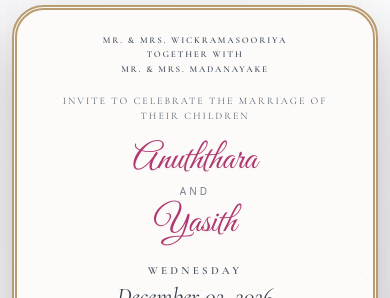
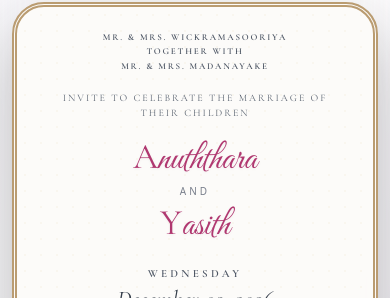
Before and after one commit to KaviniWickramasooriya/Wedding_App, a React (Create React App) app: page / in a window 390 px wide. Both pictures are taken after a click on the button "OPEN INVITATION". Shown: the part 156-454 px from the top of the page. Built offline with nearby package versions, Linux system fonts and the light colour scheme.

Commit message:
Enhance auto-scroll effect for website stage and optimize for mobile devices; update InvitationCard styles for improved text presentation

```diff
--- a/src/App.js
+++ b/src/App.js
@@ -21,29 +21,38 @@ export default function App() {
 
   const audioRef = useRef(new Audio("/music/background.mp3"));
 
-  // Auto-scroll effect once the website stage is active
+  // Robust Auto-scroll effect optimized for all devices including iPhones
   useEffect(() => {
     if (stage !== "website") return;
 
     let scrollInterval;
+    let frameId;
+
     const startTimeout = setTimeout(() => {
-      scrollInterval = setInterval(() => {
-        window.scrollBy({ top: 2, behavior: "smooth" });
-      }, 15);
-    }, 1500);
+      // Use requestAnimationFrame to ensure smooth mobile painting before starting scroll
+      frameId = requestAnimationFrame(() => {
+        scrollInterval = setInterval(() => {
+          window.scrollBy({ top: 3, behavior: "smooth" });
+        }, 20);
+      });
+    }, 1200);
 
     const stopAutoScroll = () => {
-      clearInterval(scrollInterval);
+      if (scrollInterval) clearInterval(scrollInterval);
+      if (frameId) cancelAnimationFrame(frameId);
     };
 
     window.addEventListener("wheel", stopAutoScroll, { passive: true });
     window.addEventListener("touchstart", stopAutoScroll, { passive: true });
+    window.addEventListener("mousedown", stopAutoScroll, { passive: true });
 
     return () => {
       clearTimeout(startTimeout);
-      clearInterval(scrollInterval);
+      if (scrollInterval) clearInterval(scrollInterval);
+      if (frameId) cancelAnimationFrame(frameId);
       window.removeEventListener("wheel", stopAutoScroll);
       window.removeEventListener("touchstart", stopAutoScroll);
+      window.removeEventListener("mousedown", stopAutoScroll);
     };
   }, [stage]);
 
--- a/src/components/InvitationCard.jsx
+++ b/src/components/InvitationCard.jsx
@@ -42,19 +42,17 @@ export default function InvitationCard({ onOpen }) {
 
           <div className="py-1 sm:py-2">
             <h2
-              className="font-cursive text-4xl sm:text-5xl md:text-6xl text-[#a82462] drop-shadow-sm font-normal"
-              style={{ textTransform: 'none' }}
+              className="text-4xl sm:text-5xl md:text-6xl text-[#a82462] drop-shadow-sm font-normal"
             >
-              Anuththara
+              <span className="font-serif">A</span><span className="font-cursive">nuththara</span>
             </h2>
             <p className="text-[10px] sm:text-xs uppercase tracking-[0.3em] text-gray-500 my-1 font-sans font-medium">
               AND
             </p>
             <h2
-              className="font-cursive text-4xl sm:text-5xl md:text-6xl text-[#a82462] drop-shadow-sm font-normal"
-              style={{ textTransform: 'none' }}
+              className="text-4xl sm:text-5xl md:text-6xl text-[#a82462] drop-shadow-sm font-normal"
             >
-              Yasith
+              <span className="font-serif">Y</span><span className="font-cursive">asith</span>
             </h2>
           </div>
 
```
